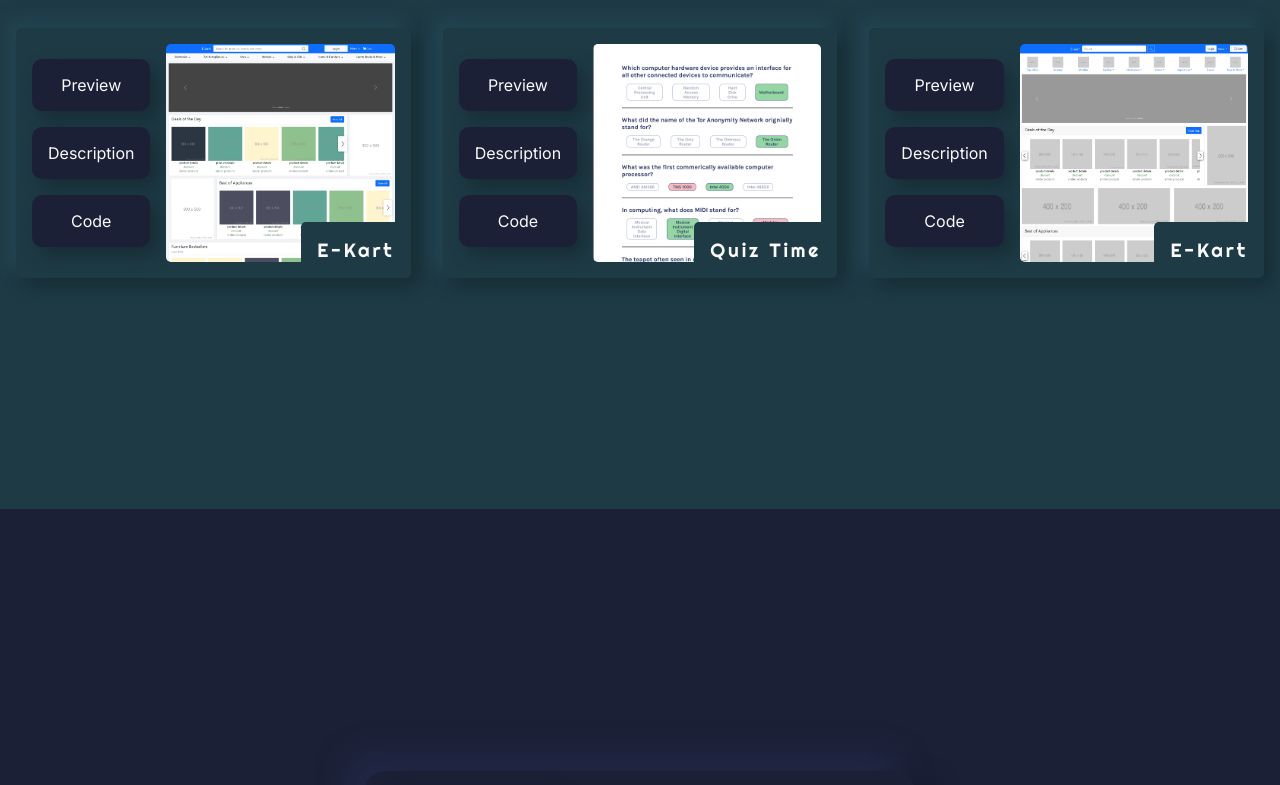
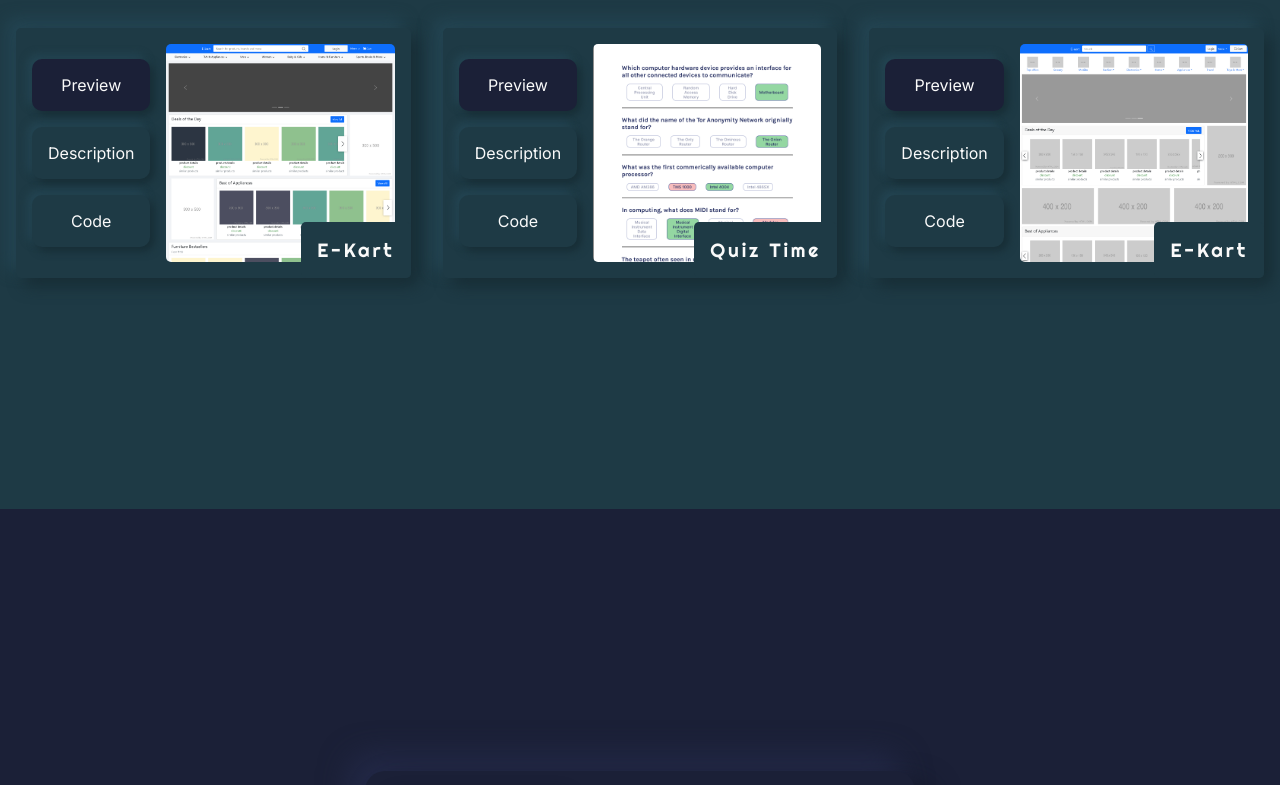
Before and after one commit to RHOOPH/portfolio, a React (Create React App) app: page / in a window 1280 px wide. Shown: the part 3840-4625 px from the top of the page. Built offline with nearby package versions, Linux system fonts and the light colour scheme.

Commit message:
added project links and description

```diff
--- a/src/Components/Card.js
+++ b/src/Components/Card.js
@@ -1,6 +1,6 @@
 import styled from "styled-components"
 import { ThemeContext } from "../themeContext"
-import { useContext } from "react"
+import { useContext, useState } from "react"
 
 const Container = styled.div`
   display: flex;
@@ -26,15 +26,20 @@ const Header = styled.div`
   ${({ end }) => end && "order:2;"}
 `
 const Button = styled.div`
-  background: ${({ theme }) => theme.primary};
+  background: ${({ theme, active }) =>
+    active ? theme.primary : theme.secondary};
   color: ${({ theme }) => theme.light};
   font-family: ${({ theme }) => theme.fontfamily2};
   /* letter-spacing: 0.15em; */
   margin: 0.5em 0;
   text-align: center;
   width: 100%;
-  box-shadow: 8px 8px 16px 0px ${({ theme }) => theme.secondaryDarkShadow};
+  text-decoration: none;
 
+  box-shadow: 4px 4px 8px ${({ theme }) => theme.secondaryDarkShadow},
+    -4px -4px 8px ${({ theme }) => theme.secondaryLightShadow};
+
+  cursor: pointer;
   padding: 1rem;
   border-radius: 10px;
 `
@@ -42,8 +47,9 @@ const Body = styled.div`
   /* position: relative; */
   /* padding: 1rem; */
   flex-grow: 1;
-  ${({ end }) => (end ? "padding-right:1rem;" : "padding-left:1rem;")}
-  & div {
+  ${({ end }) => (end ? "margin-right:1rem;" : "margin-left:1rem;")}
+`
+const Title = styled.div`
   font-size: 1.2rem;
   position: absolute;
   padding: 1rem;
@@ -54,7 +60,8 @@ const Body = styled.div`
   color: ${({ theme }) => theme.light};
   font-family: ${({ theme }) => theme.fontfamily1};
   letter-spacing: 0.15em;
-  }
+  cursor: pointer;
+  text-decoration: none;
 `
 const Preview = styled.img`
   width: 100%;
@@ -62,21 +69,85 @@ const Preview = styled.img`
   object-fit: cover;
   object-position: top;
   border-radius: 5px;
+  cursor: pointer;
+`
+const Description = styled.div`
+  width: 100%;
+  height: 100%;
+  background-color: ${({ theme }) => theme.light};
+  color: ${({ theme }) => theme.primary};
+  padding: 1em;
+  border-radius: 5px;
 `
 
-const Card = ({ title, className, preview, end }) => {
+const Card = ({
+  title,
+  className,
+  preview,
+  end,
+  description,
+  codeLink,
+  siteLink,
+}) => {
   const { theme } = useContext(ThemeContext)
+  const [section, setSection] = useState(1)
+
+  const switchSection = (e) => {
+    console.log(parseInt(e.target.id))
+    setSection(parseInt(e.target.id))
+  }
+  console.log("section=", section)
   return (
     <Container theme={theme} className={className}>
       <Header end={end}>
-        <Button theme={theme}>Preview</Button>
-        <Button theme={theme}>Description</Button>
-        <Button theme={theme}>Code</Button>
+        <Button
+          theme={theme}
+          onClick={switchSection}
+          id={1}
+          active={section === 1}
+        >
+          Preview
+        </Button>
+        <Button
+          theme={theme}
+          onClick={switchSection}
+          id={2}
+          active={section === 2}
+        >
+          Description
+        </Button>
+        <Button
+          as="a"
+          theme={theme}
+          href={codeLink}
+          target="_blank"
+          rel="noreferrer noopener"
+        >
+          Code
+        </Button>
       </Header>
 
       <Body theme={theme} end={end}>
+        {section === 1 && (
+          <a href={siteLink} target="_blank" rel="noreferrer noopener">
             <Preview src={preview} alt={title} />
-        <div>{title}</div>
+          </a>
+        )}
+        {section === 2 && (
+          <Description theme={theme}>
+            <div>{description}</div>
+          </Description>
+        )}
+        <Title
+          end={end}
+          theme={theme}
+          as="a"
+          href={siteLink}
+          target="_blank"
+          rel="noreferrer noopener"
+        >
+          {title}
+        </Title>
       </Body>
     </Container>
   )
--- a/src/Sections/Projects.js
+++ b/src/Sections/Projects.js
@@ -28,9 +28,27 @@ const Projects = () => {
         Projects
       </SectionTitle>
       <Grid>
-        <Card title="E-Kart" preview={ReactEkartImg} />
-        <Card title="Quiz Time" preview={QuizTimeImg} />
-        <Card title="E-Kart" preview={EkartImg} />
+        <Card
+          title="E-Kart"
+          preview={ReactEkartImg}
+          description="Mock-up of FlipKart built using React, react-bootstrap"
+          codeLink="https://github.com/RHOOPH/E-kart"
+          siteLink="https://rhooph.github.io/E-kart"
+        />
+        <Card
+          title="Quiz Time"
+          preview={QuizTimeImg}
+          description="App that tests your knowledge about variety of topics through Questionair"
+          codeLink="https://github.com/RHOOPH/quiztime"
+          siteLink="https://rhooph.github.io/quiztime"
+        />
+        <Card
+          title="E-Kart"
+          preview={EkartImg}
+          description="Mock-up of FlipKart built using bootstrap"
+          codeLink="https://github.com/RHOOPH/CredenceMind"
+          siteLink="https://rhooph.github.io/CredenceMind"
+        />
       </Grid>
     </Container>
   )
```
Lines whose indentation alone changed are shown as unchanged.
